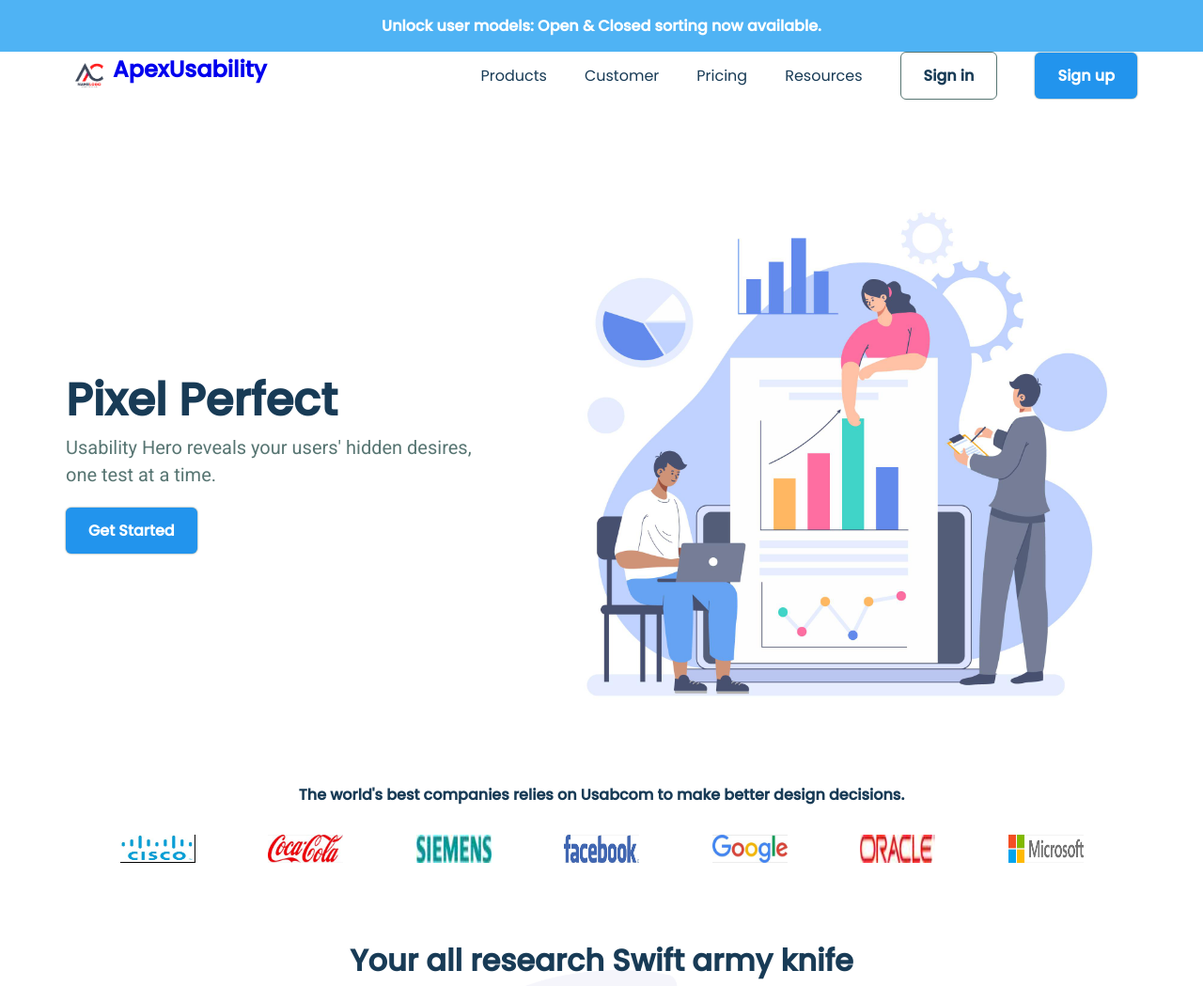
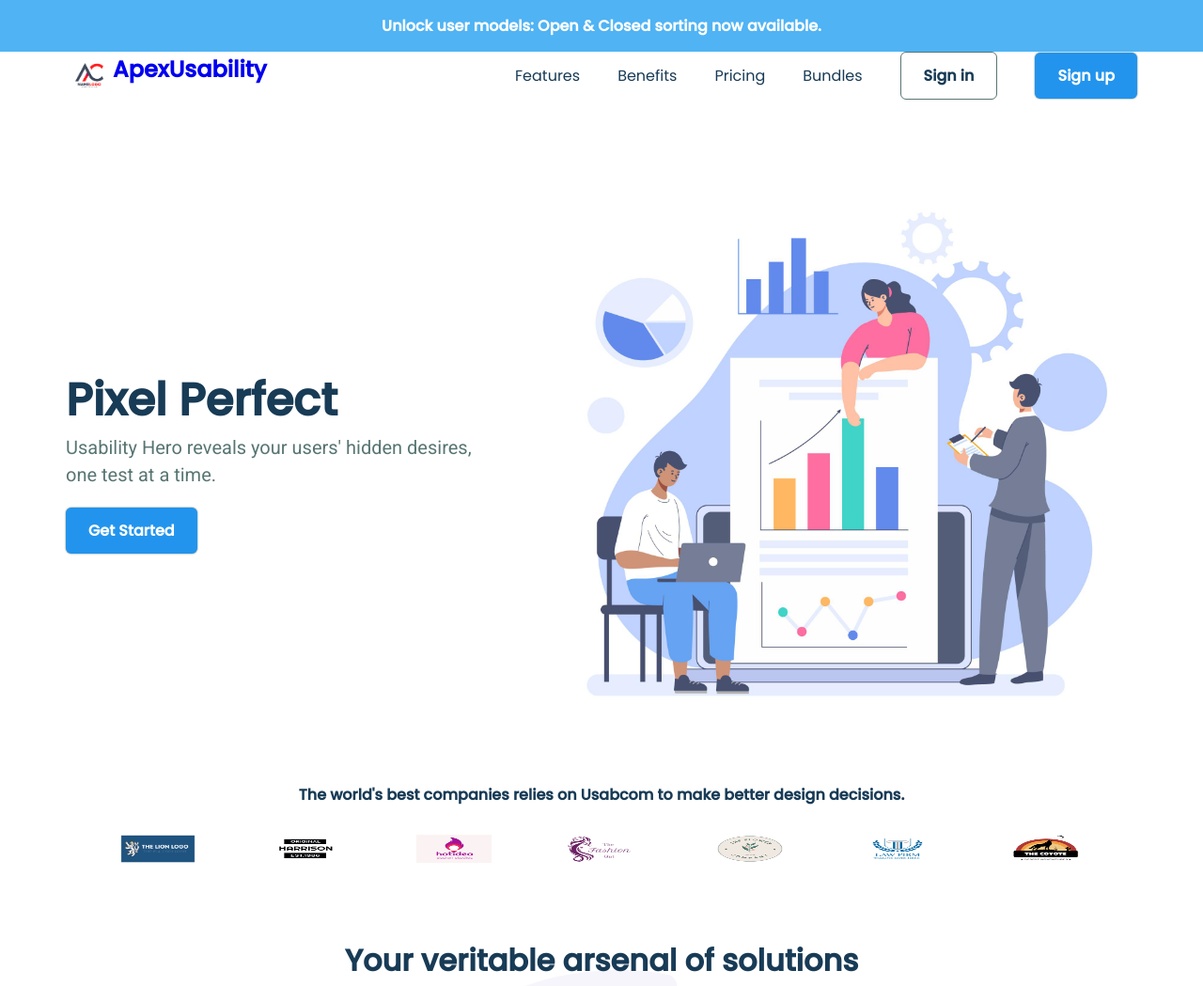
Before and after one commit to krsna23/UI-clone-website, a plain HTML site: page index.html in a window 1280 px wide. Shown: the top 1049 px of the page at 94% size. Drawn offline with Linux system fonts and the light colour scheme.

Commit message:
Edited some texts

```diff
--- a/index.html
+++ b/index.html
@@ -29,10 +29,10 @@
 
             <div class="nav-links" id="nav-links">
                 <ul class="flex">
-                    <li><a href="#" class="hover-link">Products</a></li>
-                    <li><a href="#" class="hover-link">Customer</a></li>
+                    <li><a href="#" class="hover-link">Features</a></li>
+                    <li><a href="#" class="hover-link">Benefits</a></li>
                     <li><a href="#" class="hover-link">Pricing</a></li>
-                    <li><a href="#" class="hover-link">Resources</a></li>
+                    <li><a href="#" class="hover-link">Bundles</a></li>
                     <li><a href="#" class="hover-link secondary-button">Sign in</a></li>
                     <li><a href="#" class="hover-link primary-button">Sign up</a></li>
                 </ul>
@@ -65,13 +65,13 @@
             The world's best companies relies on Usabcom to make better design decisions.
             </div>
             <div class="logos flex">
-                <img class="logo" src="./assets/cisco_- logo-250x143.jpg" alt="">
-                <img class="logo" src="./assets/coca_cola - logo-250x82.jpg" alt="">
-                <img class="logo" src="./assets/siemens_- logo-100x16.jpg" alt="">
-                <img class="logo" src="./assets/facebook-1000x199.jpg" alt="">
-                <img class="logo" src="./assets/google_- logo-250x82.jpg" alt="">
-                <img class="logo" src="./assets/oracle_- logo-100x13.jpg" alt="">
-                <img class="logo" src="./assets/microsoft_- logo-1000x214.jpg" alt="">
+                <img class="logo" src="./assets/logo1.png" alt="">
+                <img class="logo" src="./assets/logo2.png" alt="">
+                <img class="logo" src="./assets/logo3.png" alt="">
+                <img class="logo" src="./assets/logo4.png" alt="">
+                <img class="logo" src="./assets/logo5.png" alt="">
+                <img class="logo" src="./assets/logo6.png" alt="">
+                <img class="logo" src="./assets/logo7.png" alt="">
             </div>
         </div>
     </section>
@@ -80,7 +80,7 @@
     <section class="features-section">
         <div class="container">
             <div class="features-header">
-                <h2 class="features-heading-text"> Your all research Swift army knife</h2>
+                <h2 class="features-heading-text"> Your veritable arsenal of solutions</h2>
                 <a href="#" class="secondary-button"> See all features <i class="fa-solid fa-arrow-right"></i></a>
             </div>
             <div class="features-area flex">
--- a/styles.css
+++ b/styles.css
@@ -342,7 +342,3 @@ footer{
     gap: 30px;
     flex-wrap: wrap;
 }
-
-@media screen and (max-width: 992px) {
-
-}
```
Also changed, not shown: assets/logo1.png (added), assets/logo2.png (added), assets/logo3.png (added), assets/logo4.png (added), assets/logo5.png (added), assets/logo6.png (added), assets/logo7.png (added).
